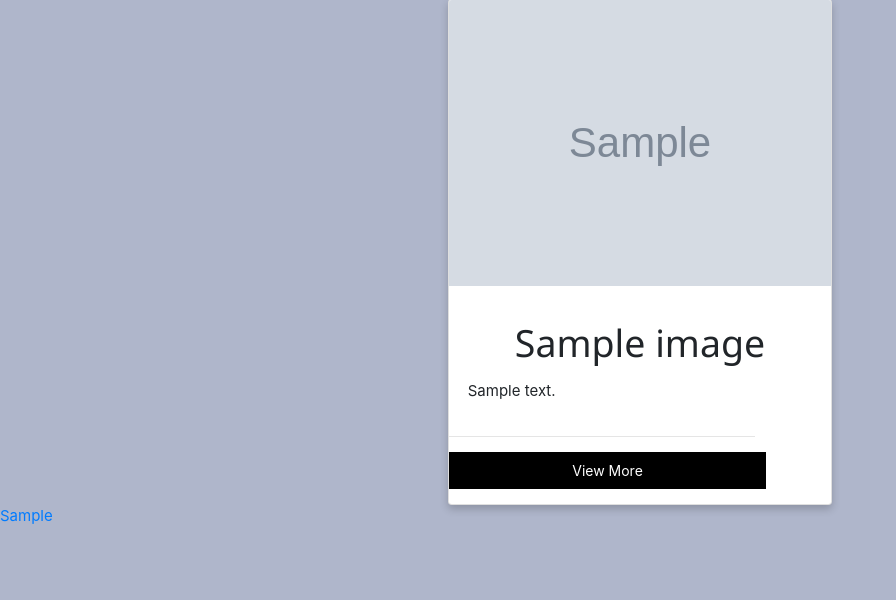
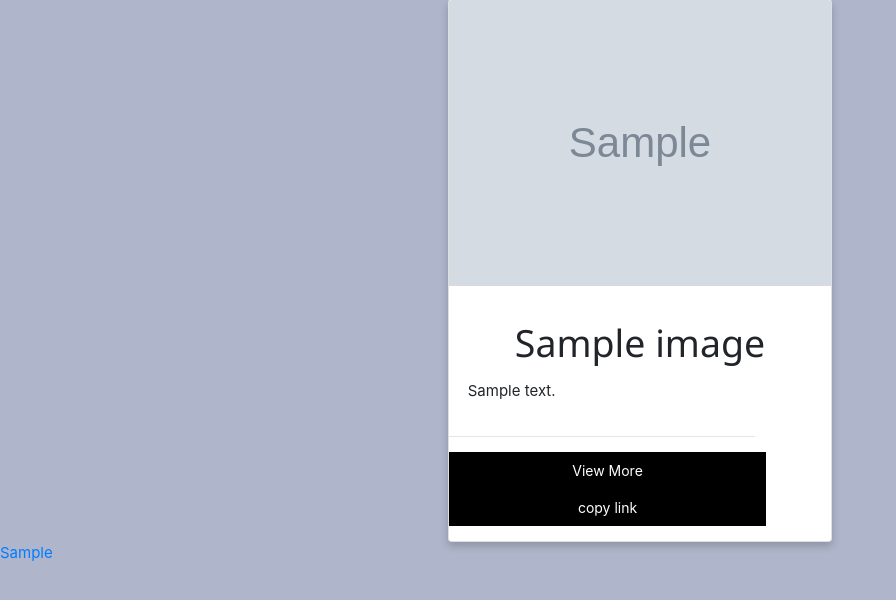
Before and after one commit to wilbrone/gallery, a Django app: page / in a window 1280 px wide. Shown: the part 146-746 px from the top of the page, without its empty margins (0-896 px from the left). Run offline with Django 3.2, Linux system fonts and the light colour scheme; tables that the repository leaves empty hold one stand-in row (values such as "Sample post"); grey boxes marked "Sample" are stand-in pictures; some libraries are stand-ins or nearby versions.

Commit message:
add link download

```diff
--- a/photos/templates/all-pics/index.html
+++ b/photos/templates/all-pics/index.html
@@ -23,6 +23,12 @@
                     View More
                 </button>
             </a>
+            {% comment %}  {% endcomment %}
+            <a href="{% url 'link' photos.id %}">
+                <button class="prof" style="width:83%;border: none; outline: 0; display: inline-block; padding: 8px; color: white; background-color: #000; text-align: center; cursor: pointer; font-size: 14px;">
+                    copy link
+                </button>
+            </a>
         </p>
     </div>
     {% empty %}
--- a/photos/urls.py
+++ b/photos/urls.py
@@ -9,7 +9,7 @@ urlpatterns=[
     path('image/<image_id>/',views.single_image,name ='image'),
     path('search/', views.search_results, name='search_results'),
     path('location/<loct_id>/', views.location_pics, name='location'),
-    # path()
+    path('link/<id>/', views.my_image, name='link' )
 ]
 
 if settings.DEBUG:
--- a/photos/views.py
+++ b/photos/views.py
@@ -55,10 +55,10 @@ def location_pics(request,loct_id):
     return render(request, 'all-pics/location.html', {'pics_by_location':pics_by_location, 'location':location, 'locations':locations})
 
 
-def my_image(request, image_id):
-    gallery = Image.objects.get(id = image_id)
-    image = gallery.image.url
+def my_image(request, id):
+    gallery = Image.objects.get(id = id)
+    image = gallery.image.path
     print(image)
-    image_data = open("/path/to/my/"+image, "rb").read()
+    image_data = open(image, "rb").read()
 
-    return HttpResponse(image_data, mimetype="image/png")
+    return HttpResponse(image_data, content_type="image/png")
```
